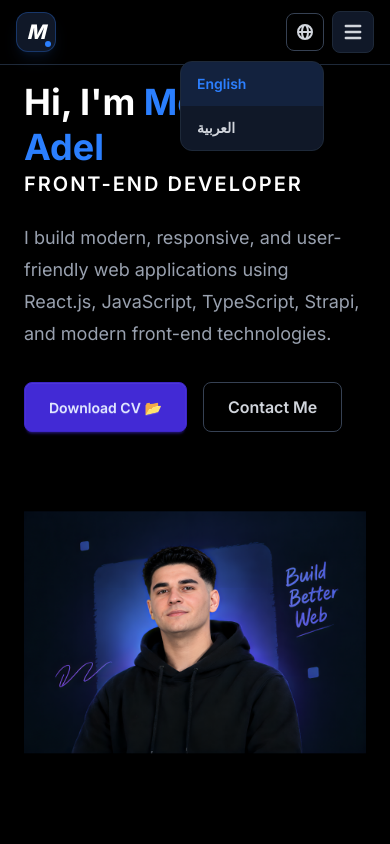
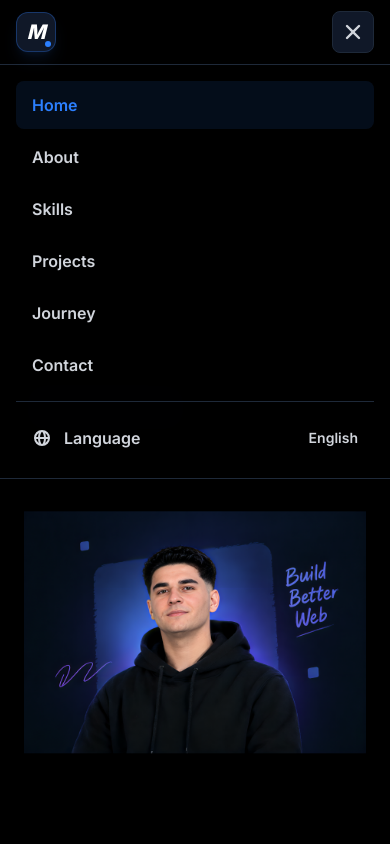
Before and after one commit to mostafa-adel77/Mostafa_Adel_Portfolio, a React (Vite) app: page / in a window 390 px wide. Both pictures are taken after a click on the button "Toggle menu". Shown: the top 844 px of the page. Built offline with nearby package versions, Linux system fonts and the light colour scheme.

Commit message:
9 commit

```diff
--- a/src/components/Navbar.tsx
+++ b/src/components/Navbar.tsx
@@ -66,6 +66,7 @@ export default function Navbar({ language, setLanguage }: NavbarProps) {
   const handleLinkClick = (id: string) => {
     setActiveLink(id);
     setIsMenuOpen(false);
+    setIsLanguageOpen(false);
   };
 
   const handleLanguageChange = (lang: "en" | "ar") => {
@@ -112,12 +113,12 @@ export default function Navbar({ language, setLanguage }: NavbarProps) {
             );
           })}
 
-          {/* Language */}
-          <div className="relative">
+          {/* Desktop Language */}
+          <div className="relative shrink-0 ">
             <button
               type="button"
               onClick={() => setIsLanguageOpen(!isLanguageOpen)}
-              className="flex items-center cursor-pointer justify-center rounded-lg border border-gray-700 p-2 text-xl text-gray-300 transition hover:border-blue-500 hover:text-blue-500"
+              className="flex cursor-pointer items-center justify-center rounded-lg border border-gray-700 p-2 text-xl text-gray-300 transition hover:border-blue-500 hover:text-blue-500"
               aria-label="Change language"
               aria-expanded={isLanguageOpen}
             >
@@ -125,7 +126,9 @@ export default function Navbar({ language, setLanguage }: NavbarProps) {
             </button>
 
             {isLanguageOpen && (
-              <div className="absolute right-0 top-12 z-9999 w-36 overflow-hidden rounded-xl border border-gray-800 bg-gray-900 shadow-xl">
+              <div
+                className={`absolute ${language === "en" ? "right-0" : "left-0"} mt-2 w-40 overflow-hidden rounded-lg border border-gray-800 bg-gray-900`}
+              >
                 <button
                   type="button"
                   onClick={() => handleLanguageChange("en")}
@@ -154,53 +157,14 @@ export default function Navbar({ language, setLanguage }: NavbarProps) {
           </div>
         </div>
 
-        {/* Mobile Controls */}
-        <div className="flex items-center gap-2 md:hidden">
-          {/* Language */}
-          <div className="relative">
-            <button
-              type="button"
-              onClick={() => setIsLanguageOpen(!isLanguageOpen)}
-              className="flex items-center cursor-pointer justify-center rounded-lg border border-gray-700 p-2 text-xl text-gray-300 transition hover:border-blue-500 hover:text-blue-500"
-              aria-label="Change language"
-              aria-expanded={isLanguageOpen}
-            >
-              <HiGlobeAlt />
-            </button>
-
-            {isLanguageOpen && (
-              <div className="absolute right-0 top-12 z-9999 w-36 overflow-hidden rounded-xl border border-gray-800 bg-gray-900 shadow-xl">
-                <button
-                  type="button"
-                  onClick={() => handleLanguageChange("en")}
-                  className={`w-full px-4 py-3 text-left text-sm font-semibold transition ${
-                    language === "en"
-                      ? "bg-blue-500/10 text-blue-500"
-                      : "text-gray-300 hover:bg-gray-800 hover:text-blue-500"
-                  }`}
-                >
-                  English
-                </button>
-
-                <button
-                  type="button"
-                  onClick={() => handleLanguageChange("ar")}
-                  className={`w-full px-4 py-3 text-left text-sm font-semibold transition ${
-                    language === "ar"
-                      ? "bg-blue-500/10 text-blue-500"
-                      : "text-gray-300 hover:bg-gray-800 hover:text-blue-500"
-                  }`}
-                >
-                  العربية
-                </button>
-              </div>
-            )}
-          </div>
-
-          {/* Mobile Menu */}
+        {/* Mobile Menu Button */}
+        <div className="relative shrink-0 md:hidden">
           <button
             type="button"
-            onClick={() => setIsMenuOpen(!isMenuOpen)}
+            onClick={() => {
+              setIsMenuOpen(!isMenuOpen);
+              setIsLanguageOpen(false);
+            }}
             className="flex shrink-0 cursor-pointer items-center justify-center rounded-lg border border-gray-800 bg-gray-900 p-2 text-2xl text-gray-300 transition hover:border-blue-500 hover:text-blue-500"
             aria-label="Toggle menu"
             aria-expanded={isMenuOpen}
@@ -237,6 +201,60 @@ export default function Navbar({ language, setLanguage }: NavbarProps) {
               );
             })}
           </div>
+
+          {/* Mobile Language */}
+          <div className="mt-3 border-t border-gray-800 pt-3">
+            <button
+              type="button"
+              onClick={() => setIsLanguageOpen(!isLanguageOpen)}
+              className="flex w-full items-center justify-between rounded-lg px-4 py-3 text-base font-semibold text-gray-300 transition hover:bg-gray-900 hover:text-blue-500"
+              aria-expanded={isLanguageOpen}
+            >
+              <span className="flex items-center gap-3">
+                <HiGlobeAlt className="text-xl" />
+
+                {language === "en" ? "Language" : "اللغة"}
+              </span>
+
+              <span className="text-sm">
+                {language === "en" ? "English" : "العربية"}
+              </span>
+            </button>
+
+            {isLanguageOpen && (
+              <div className="mt-2 overflow-hidden rounded-lg border border-gray-800 bg-gray-900">
+                <button
+                  type="button"
+                  onClick={() => {
+                    handleLanguageChange("en");
+                    setIsMenuOpen(false);
+                  }}
+                  className={`w-full px-4 py-3 text-left text-sm font-semibold transition ${
+                    language === "en"
+                      ? "bg-blue-500/10 text-blue-500"
+                      : "text-gray-300 hover:bg-gray-800 hover:text-blue-500"
+                  }`}
+                >
+                  English
+                </button>
+
+                <button
+                  type="button"
+                  onClick={() => {
+                    handleLanguageChange("ar");
+                    setIsMenuOpen(false);
+                  }}
+                  className={`w-full px-4 py-3 text-left text-sm font-semibold transition ${
+                    language === "ar"
+                      ? "bg-blue-500/10 text-blue-500"
+                      : "text-gray-300 hover:bg-gray-800 hover:text-blue-500"
+                  }`}
+                >
+                  العربية
+                </button>
+              </div>
+            )}
+          </div>
         </div>
       </div>
     </nav>
```
